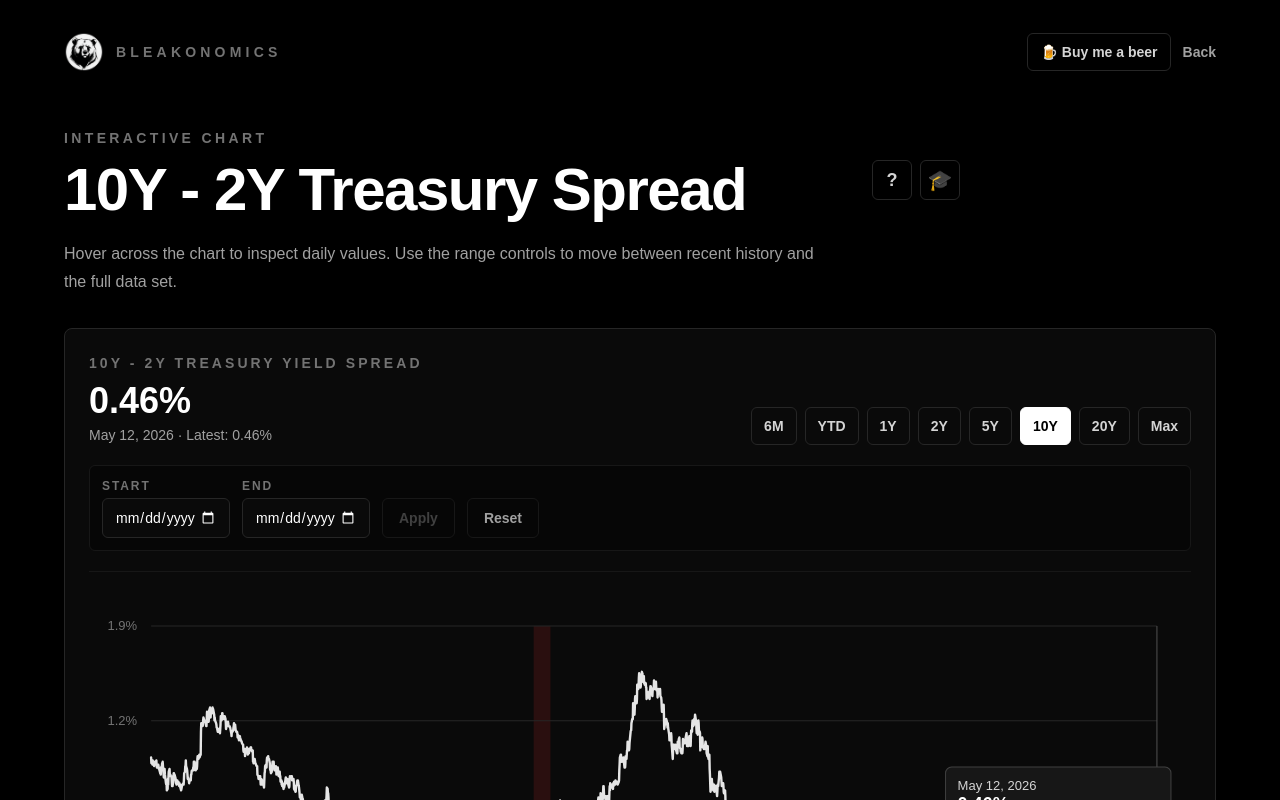
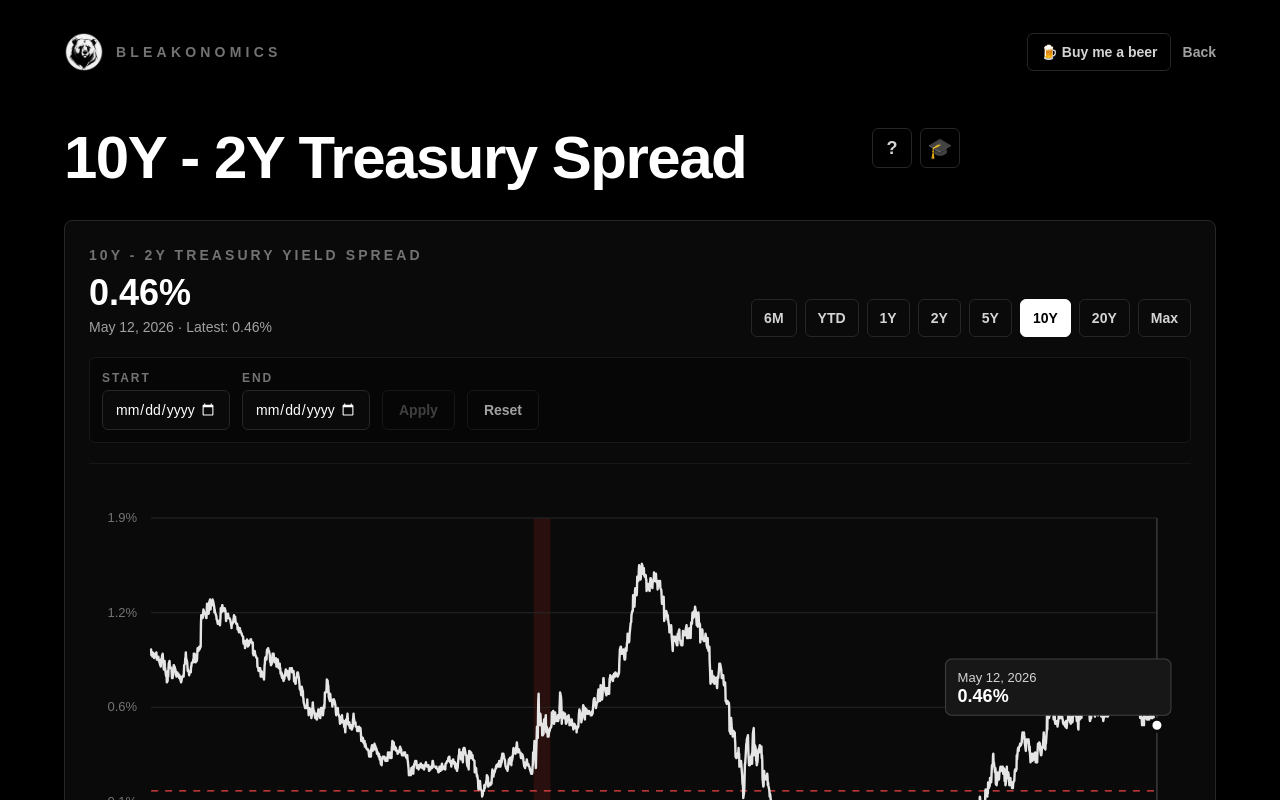
Before and after one commit to Scott-Lancaster/Bleakonomics, a Next.js app: page /yield-curve in a window 1280 px wide. Shown: the top 800 px of the page. Built offline with nearby package versions, Linux system fonts and the light colour scheme.

Commit message:
cleaning up some aesthetics

```diff
--- a/app/page.tsx
+++ b/app/page.tsx
@@ -66,10 +66,7 @@ export default function Home() {
             />
             <div className="absolute inset-0 flex items-end bg-gradient-to-t from-black via-black/70 to-transparent p-5 opacity-0 transition duration-300 group-hover:opacity-100">
               <div className="max-w-2xl">
-                <p className="text-xs font-semibold uppercase tracking-[0.24em] text-red-300">
-                  TLDR
-                </p>
-                <p className="mt-2 text-lg font-semibold leading-7 text-white">
+                <p className="text-lg font-semibold leading-7 text-white">
                   Negative spread equals negative sentiment.
                 </p>
                 <p className="mt-2 text-sm leading-6 text-neutral-300">
--- a/app/yield-curve/ChartInfoButtons.tsx
+++ b/app/yield-curve/ChartInfoButtons.tsx
@@ -35,7 +35,7 @@ export default function ChartInfoButtons({ summary, papers }: ChartInfoButtonsPr
       </button>
 
       {openPanel ? (
-        <div className="absolute right-0 top-12 z-30 w-[min(22rem,calc(100vw-3rem))] rounded-lg border border-neutral-800 bg-neutral-950 p-4 shadow-2xl">
+        <div className="absolute right-0 top-12 z-30 w-[min(34rem,calc(100vw-3rem))] rounded-lg border border-neutral-800 bg-neutral-950 p-4 shadow-2xl">
           {openPanel === "summary" ? (
             <div>
               <p className="text-xs font-semibold uppercase tracking-[0.22em] text-neutral-500">
@@ -56,7 +56,7 @@ export default function ChartInfoButtons({ summary, papers }: ChartInfoButtonsPr
                       href={paper.url}
                       target="_blank"
                       rel="noreferrer"
-                      className="rounded-md border border-neutral-900 bg-black px-3 py-2 text-sm leading-5 text-neutral-300 transition hover:border-neutral-700 hover:text-white"
+                      className="block min-w-0 break-all rounded-md border border-neutral-900 bg-black px-3 py-2 text-sm leading-5 text-neutral-300 transition hover:border-neutral-700 hover:text-white"
                     >
                       {paper.url}
                     </a>
--- a/app/yield-curve/page.tsx
+++ b/app/yield-curve/page.tsx
@@ -42,10 +42,7 @@ export default function YieldCurvePage() {
       </header>
 
       <section className="mx-auto mt-14 max-w-6xl">
-        <p className="text-sm font-semibold uppercase tracking-[0.24em] text-neutral-500">
-          Interactive chart
-        </p>
-        <div className="mt-3 flex max-w-4xl flex-col gap-4 sm:flex-row sm:items-start sm:justify-between">
+        <div className="flex max-w-4xl flex-col gap-4 sm:flex-row sm:items-start sm:justify-between">
           <h1 className="text-4xl font-bold tracking-tight text-white md:text-6xl">
             10Y - 2Y Treasury Spread
           </h1>
@@ -57,11 +54,6 @@ export default function YieldCurvePage() {
             papers={data.papers ?? []}
           />
         </div>
-        <p className="mt-5 max-w-3xl text-base leading-7 text-neutral-400">
-          Hover across the chart to inspect daily values. Use the range controls
-          to move between recent history and the full data set.
-        </p>
-
         <div className="mt-8">
           <YieldCurveChart
             observations={data.observations ?? []}
```
